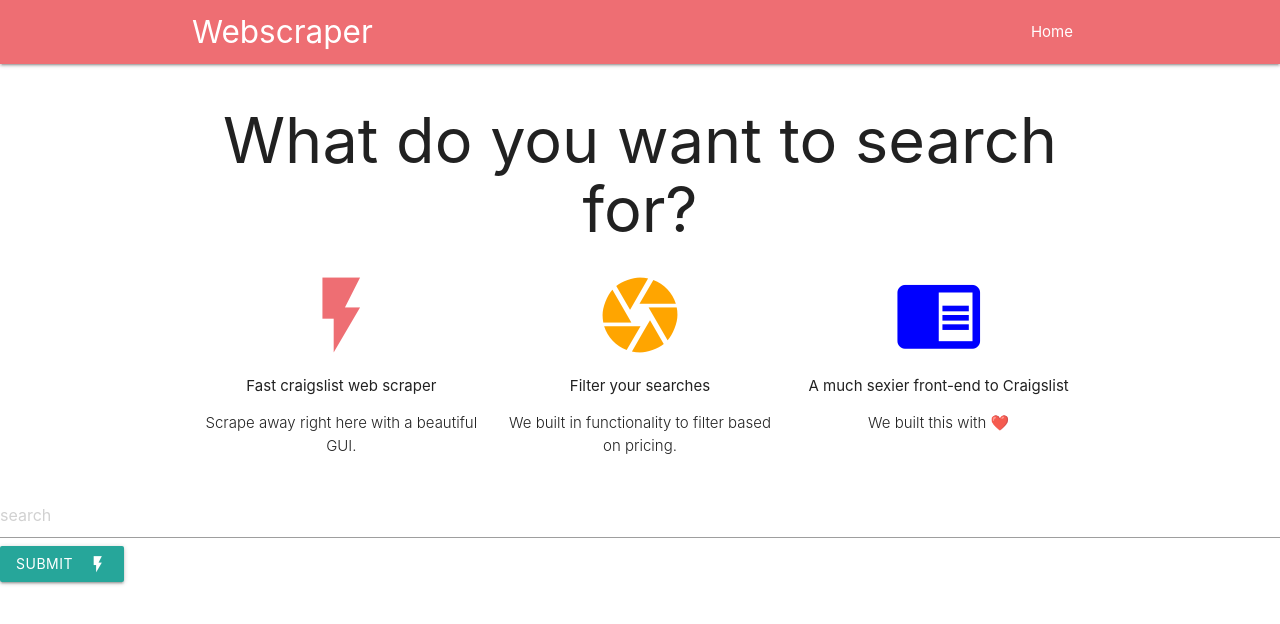
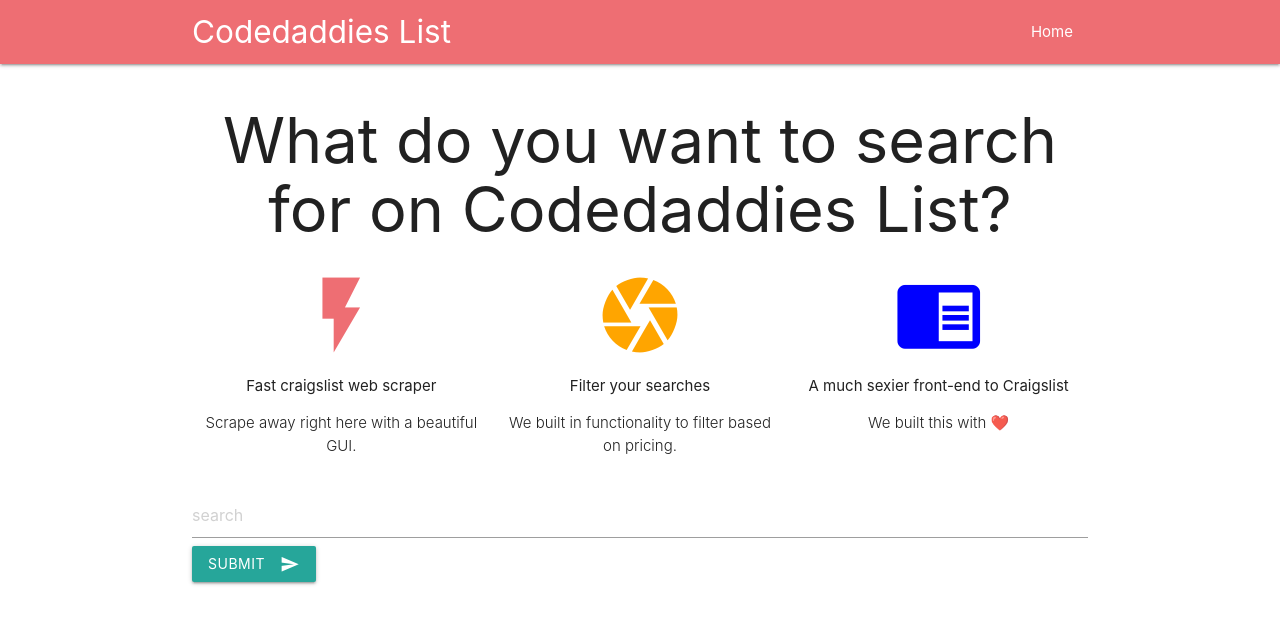
Before and after one commit to AGeeson/webscraper, a Django app: page / in a window 1280 px wide. Shown: the top 624 px of the page. Run offline with Django 3.2, Linux system fonts and the light colour scheme.

Commit message:
ready for live

```diff
--- a/my_app/templates/base.html
+++ b/my_app/templates/base.html
@@ -4,7 +4,7 @@
 <html lang="en">
 <head>
     <meta charset="UTF-8">
-    <title>Webscraper</title>
+    <title>Codedaddies List</title>
     <meta charset="UTF-8"/>
     <meta name="viewport" content="width=device-width, initial-scale=1"/>
     <link rel="stylesheet" href="{% static "css/style.css" %}">
@@ -15,7 +15,7 @@
 <body>
 <nav>
     <div class="container nav-wrapper">
-                <a href="/" class="brand-logo">Webscraper</a>
+        <a href="/" class="brand-logo">Codedaddies List</a>
         <ul id="nav-mobile" class="right">
             <li><a href="/">Home</a></li>
         </ul>
@@ -23,7 +23,7 @@
 </nav>
 
 <div class="container">
-            <h1 style="text-align: center">What do you want to search for?</h1>
+    <h1 style="text-align: center">What do you want to search for on Codedaddies List?</h1>
     <div class="row">
         <div class="col s4">
             <!-- Promo Content 1 goes here -->
@@ -33,6 +33,7 @@
                 <p class="light center">Scrape away right here with a beautiful GUI.</p>
             </div>
         </div>
+
         <div class="col s4">
             <!-- Promo Content 2 goes here -->
             <div class="center">
@@ -51,16 +52,20 @@
             </div>
         </div>
     </div>
-        </div>
+
     <form action="{% url 'new_search' %}" method="post">
         {% csrf_token %}
         <input type="text" name="search" placeholder="search">
         <button class="btn waves-effect waves-light" type="submit" name="action">Submit
-                <i class="material-icons right">flash_on</i>
+            <i class="material-icons right">send</i>
         </button>
     </form>
+
     {% block content %}
+
     {% endblock content %}
+</div>
+
 <script src="https://cdnjs.cloudflare.com/ajax/libs/materialize/1.0.0/js/materialize.min.js"></script>
 </body>
 </html>
--- a/my_app/views.py
+++ b/my_app/views.py
@@ -1,13 +1,50 @@
+import requests
+from bs4 import BeautifulSoup
 from django.shortcuts import render
+from requests.compat import quote_plus
+from . import models
 
-# Create your views here
+BASE_CRAIGSLIST_URL = 'https://losangeles.craigslist.org/search/?query={}'
+BASE_IMAGE_URL = 'https://images.craigslist.org/{}_300x300.jpg'
+
+
 def home(request):
     return render(request, 'base.html')
 
+
 def new_search(request):
     search = request.POST.get('search')
-    print(search)
+    models.Search.objects.create(search=search)
+    final_url = BASE_CRAIGSLIST_URL.format(quote_plus(search))
+    response = requests.get(final_url)
+    data = response.text
+    soup = BeautifulSoup(data, features='html.parser')
+
+    post_listings = soup.find_all('li', {'class': 'result-row'})
+
+    final_postings = []
+
+    for post in post_listings:
+        post_title = post.find(class_='result-title').text
+        post_url = post.find('a').get('href')
+
+        if post.find(class_='result-price'):
+            post_price = post.find(class_='result-price').text
+        else:
+            post_price = 'N/A'
+
+        if post.find(class_='result-image').get('data-ids'):
+            post_image_id = post.find(class_='result-image').get('data-ids').split(',')[0].split(':')[1]
+            post_image_url = BASE_IMAGE_URL.format(post_image_id)
+            print(post_image_url)
+        else:
+            post_image_url = 'https://craigslist.org/images/peace.jpg'
+
+        final_postings.append((post_title, post_url, post_price, post_image_url))
+
     stuff_for_frontend = {
-        'search' : search,
+        'search': search,
+        'final_postings': final_postings,
     }
-    return render(request, 'new_search.html', stuff_for_frontend)
+
+    return render(request, 'my_app/new_search.html', stuff_for_frontend)
--- a/webscraper/settings.py
+++ b/webscraper/settings.py
@@ -11,6 +11,7 @@ https://docs.djangoproject.com/en/2.2/ref/settings/
 """
 
 import os
+import django_heroku
 
 # Build paths inside the project like this: os.path.join(BASE_DIR, ...)
 BASE_DIR = os.path.dirname(os.path.dirname(os.path.abspath(__file__)))
@@ -120,3 +121,5 @@ USE_TZ = True
 
 STATIC_URL = '/static/'
 STATICFILES_DIRS = (os.path.join(BASE_DIR, 'static',),)
+
+django_heroku.settings(locals())
```
Also changed, not shown: my_app/templates/new_search.html (+4 -3 lines), requirements.txt (+8 -2 lines), db.sqlite3, 1 other file. Lines whose indentation alone changed are shown as unchanged.
